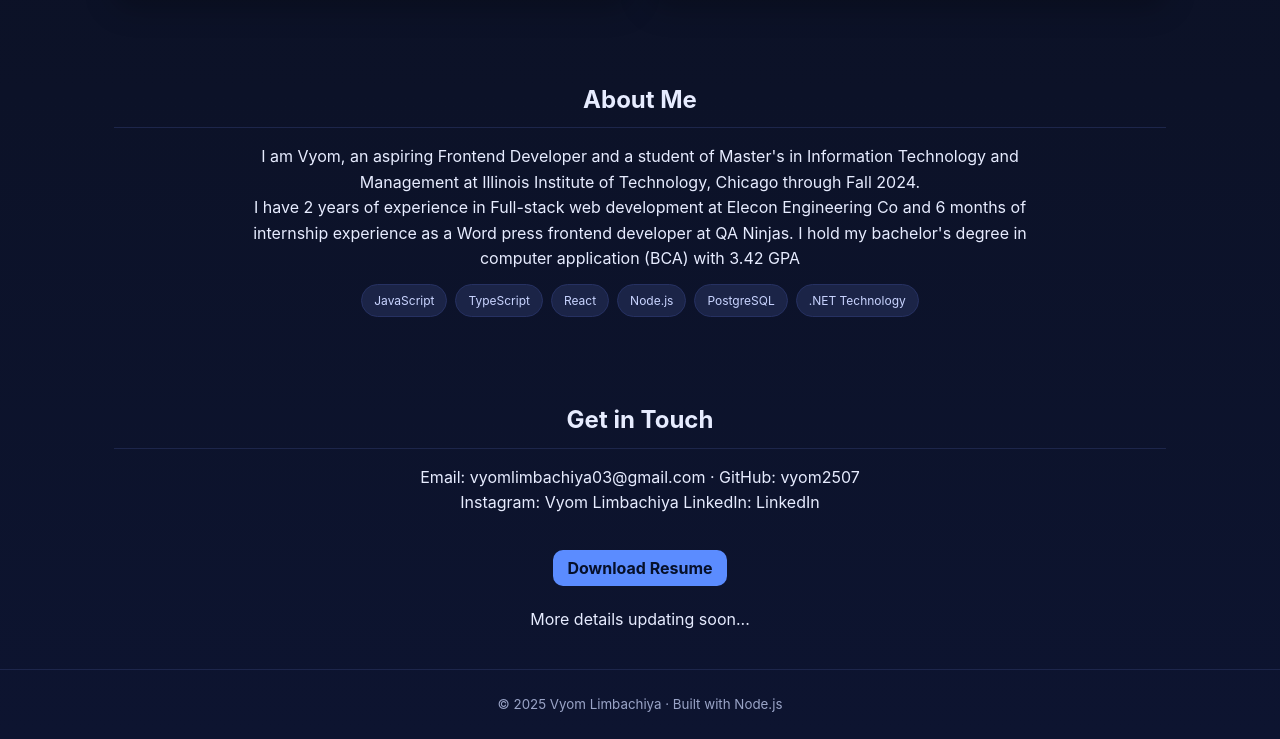
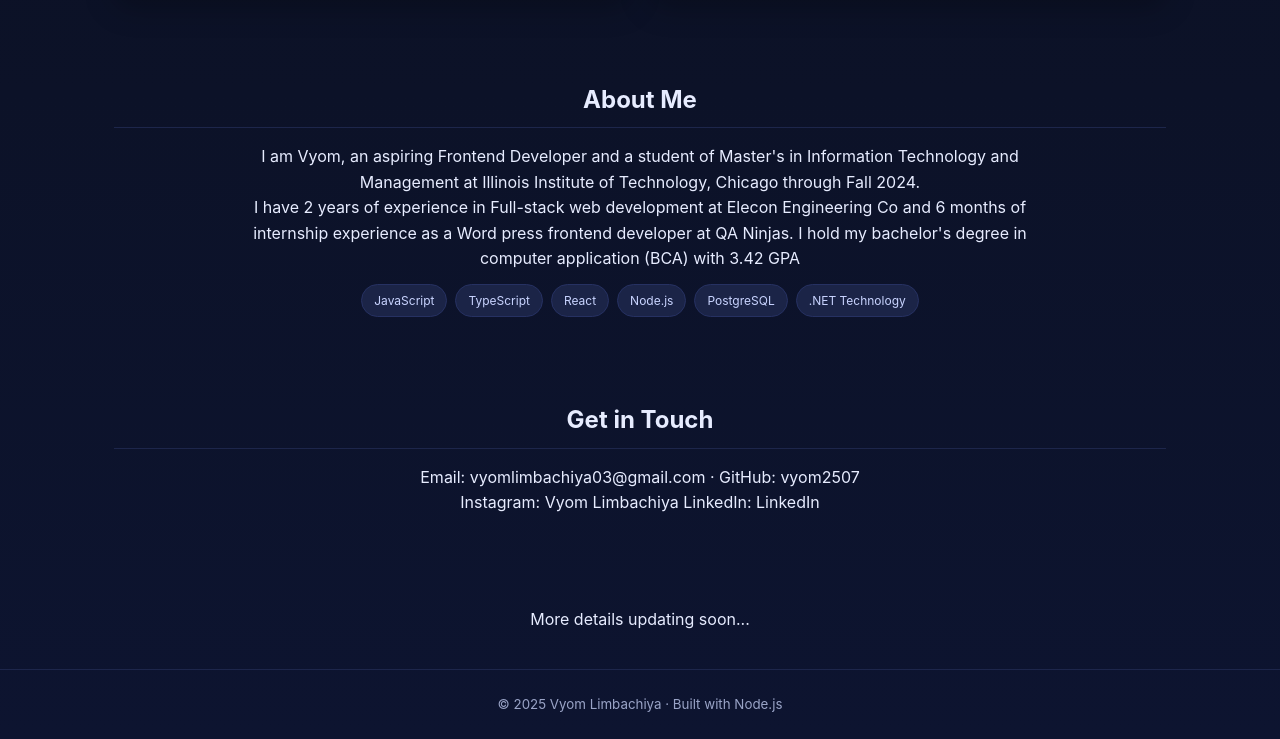
Before and after one commit to vyom2507/portfolio-azure, a website: page public/index.html in a window 1280 px wide. Shown: the part 554-1293 px from the top of the page. Drawn offline with Linux system fonts and the light colour scheme.

Commit message:
Removed Download button

```diff
--- a/public/index.html
+++ b/public/index.html
@@ -124,7 +124,7 @@
     </p>
   </section>
 <center>
-<a href="/assets/Vyom Resume 2025.pdf" class="btn" download>Download Resume</a><br><br>More details updating soon...</center>
+<br><br>More details updating soon...</center>
 
   <!-- Footer -->
   <footer class="site-footer">
```
